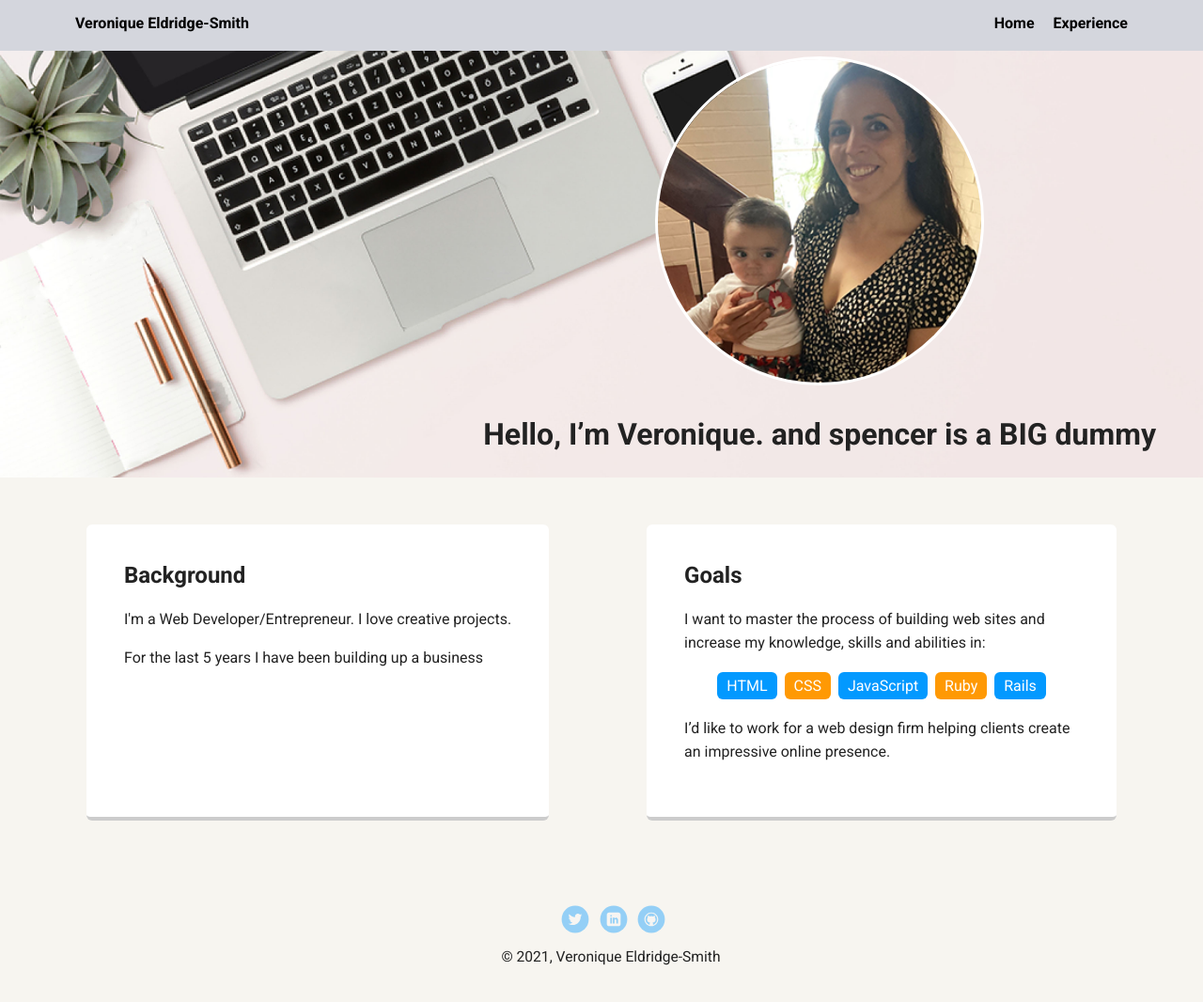
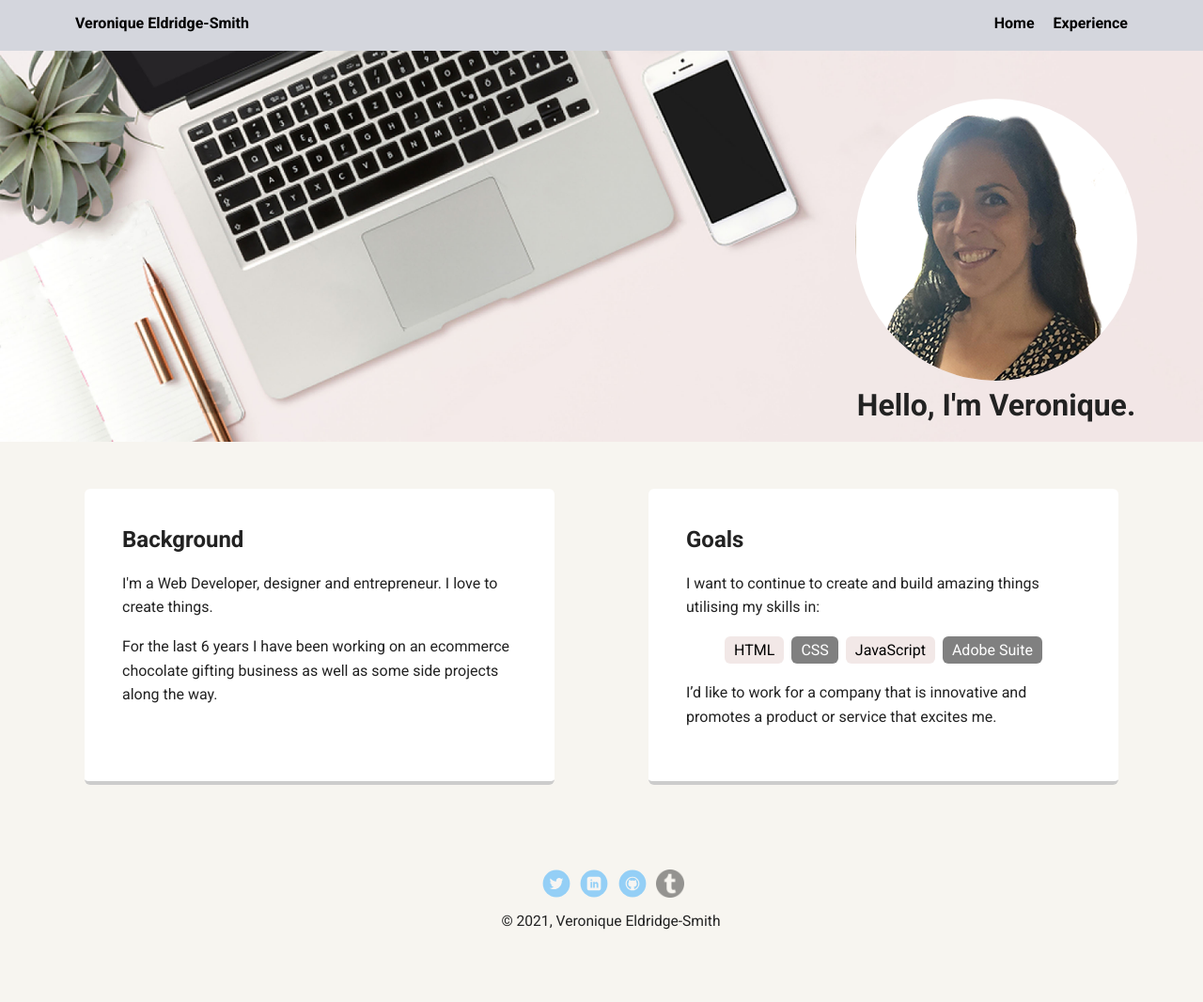
Before and after one commit to sniquey/Portfolio-Unit1, a plain HTML site: page index.html in a window 1280 px wide. Shown: the whole page at 94% size. Drawn offline with Linux system fonts and the light colour scheme; a web font is replaced by a local one.

Commit message:
updates text and images

```diff
--- a/index.html
+++ b/index.html
@@ -19,37 +19,37 @@
 
     <header>
         <div class="profile">
-            <img src="images/me.png" alt="Picture of Veronique Eldridge-Smith" class="profile-image">
-            <h1 class="blurb">Hello, I’m Veronique. and spencer is a BIG dummy</h1>
+            <img src="images/me-profile.png" alt="Picture of Veronique Eldridge-Smith" class="profile-image">
+            <h1 class="hello">Hello, I'm Veronique.</h1>
         </div>
     </header>
 
     <main class="flex">
       <div class="card">
         <h2>Background</h2>
-        <p>I'm a Web Developer/Entrepreneur. I love creative projects.</p>
-        <p>For the last 5 years I have been building up a business</p>
+        <p>I'm a Web Developer, designer and entrepreneur. I love to create things.</p>
+        <p>For the last 6 years I have been working on an ecommerce chocolate gifting business as well as some side projects along the way. </p>
       </div>
 
       <div class="card">
         <h2>Goals</h2>
-        <p>I want to master the process of building web sites and increase my knowledge, skills and abilities in:</p>
+        <p>I want to continue to create and build amazing things utilising my skills in:</p>
         <ul class="skills">
           <li>HTML</li>
           <li>CSS</li>
           <li>JavaScript</li>
-          <li>Ruby</li>
-          <li>Rails</li>
+          <li>Adobe Suite</li>
         </ul>
-        <p>I’d like to work for a web design firm helping clients create an impressive online presence.</p>
+        <p>I’d like to work for a company that is innovative and promotes a product or service that excites me.</p>
       </div>
 
     </main>
     <footer>
       <ul>
-        <li><a href="#" class="social twitter">Twitter</a></li>
-        <li><a href="#" class="social linkedin">LinkedIn</a></li>
-        <li><a href="#" class="social github">Github</a></li>
+        <li><a href="https://twitter.com/Sniqueyniquey" class="social twitter">Twitter</a></li>
+        <li><a href="https://www.linkedin.com/in/veronique-eldridge-smith-8091ab57/" class="social linkedin">LinkedIn</a></li>
+        <li><a href="https://github.com/sniquey" class="social github">Github</a></li>
+        <li><a href="https://sniquey.tumblr.com/" class="social blog">Blog</a></li>
       </ul>
       <p class="copyright">&copy; 2021, Veronique Eldridge-Smith</p>
     </footer>
--- a/styles.css
+++ b/styles.css
@@ -63,19 +63,22 @@ header {
   background: url('images/headerbg2.jpg') no-repeat top center;
   background-size: cover;
   overflow: hidden;
-  padding-top: 60px;
-  padding-right: 50px;
-
+  padding-top: 105px;
+  padding-right: 70px;
+}
+.hello {
+  margin-top: -5px;
+  margin-bottom: -5px;
 }
 header {
     line-height: 1.5;
 }
 header .profile-image {
   text-align: center;
-  width: 350px;
-  height: 350px;
+  width: 300px;
+  height: 300px;
   border-radius: 50%;
-  border: 3px solid white;
+  /* border: 3px solid grey; */
   transition: all .5s;
 }
 
@@ -114,14 +117,15 @@ ul.skills {
 .skills li {
   border-radius: 6px;
   display: inline-block;
-  background: #ff9904;
+  background: grey;
   color: white;
   padding: 5px 10px;
   margin: 2px;
 }
 
 .skills li:nth-child(odd) {
-  background: #0399ff;
+  background:#F2E8E7;
+  color: black;
 }
 
 footer {
@@ -163,6 +167,9 @@ a.linkedin {
 }
 a.github {
   background-image: url(images/github.svg);
+}
+a.blog {
+  background-image: url(images/tumblr.png);
 }
 a.social:hover {
   opacity: 1;
```
Also changed, not shown: images/me-profile.png (added), images/tumblr.png (added), 1 other file.
